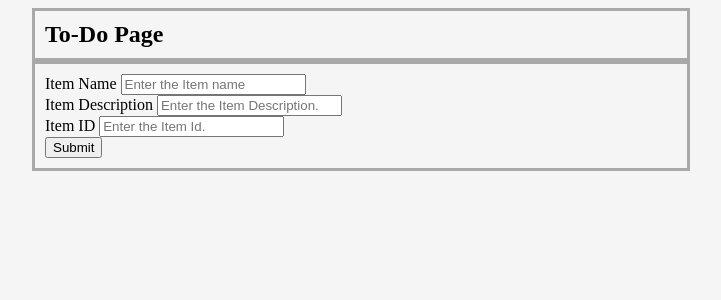
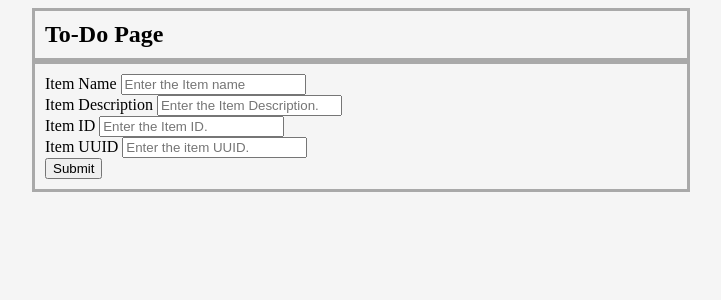
Before and after one commit to Manish-Mishra-261001/Basic-Flask-Registration-App, a Flask app: page / in a window 1280 px wide. Shown: the top 300 px of the page, without its empty margins (279-1000 px from the left). Run offline with Flask 3, Linux system fonts and the light colour scheme.

Commit message:
Item UUID Added

```diff
--- a/to-do-frontend/templates/to-do.html
+++ b/to-do-frontend/templates/to-do.html
@@ -27,8 +27,11 @@
                 <label for="itemDescription">Item Description</label>
                 <input type="text" name="itemDescription" id="itemDescription" placeholder="Enter the Item Description." value="{{ form_data.itemDescription if form_data else '' }}" required>
                 <br/>
-                <label for="itemId">Item ID</label>
-                <input type="text" name="itemId" id="itemId" placeholder="Enter the Item Id." value="{{ form_data.itemId if form_data else '' }}" required>
+                <label for="itemID">Item ID</label>
+                <input type="text" name="itemID" id="itemID" placeholder="Enter the Item ID." value="{{ form_data.itemID if form_data else '' }}" required>
+                <br/>
+                <label for="itemUUID">Item UUID</label>
+                <input type="text" name="itemUUID" id="itemUUID" placeholder="Enter the item UUID." value="{{ form_data.itemUUID if form_data else '' }}" required>
                 <br/>
                 <input type="submit" value="Submit">
             </form>
```
